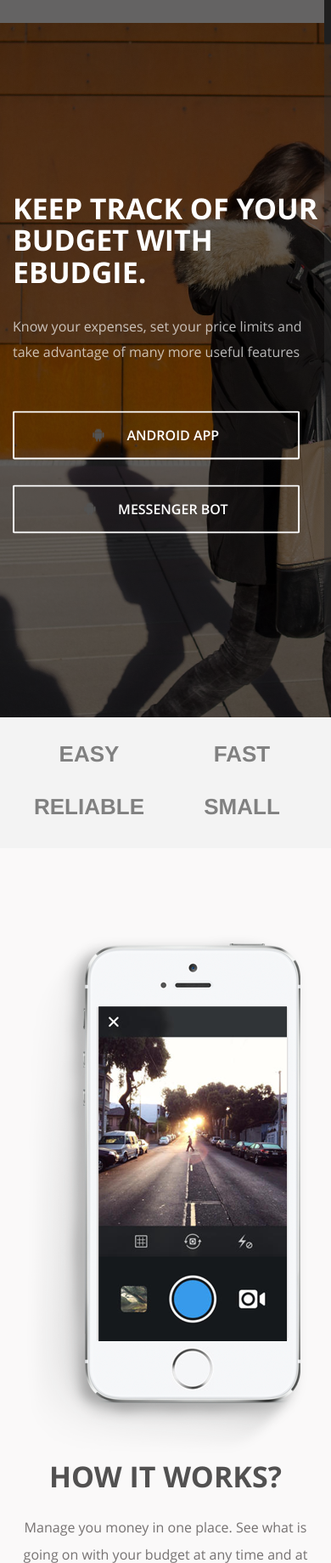
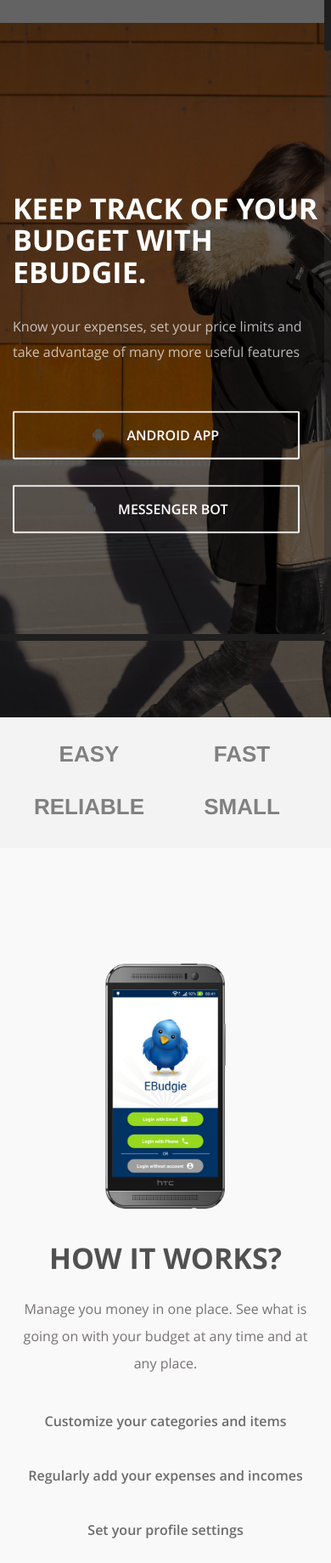
Before and after one commit to nikolay-radkov/ebudgie-website, a PHP site: page / in a window 390 px wide. Shown: the part 90-1929 px from the top of the page at 85% size. Run offline with PHP 8.4, Linux system fonts and the light colour scheme.

Commit message:
Change the phone photo on second section

```diff
--- a/css/main.css
+++ b/css/main.css
@@ -375,7 +375,6 @@ a.app_link{
 }
 
 .about .iphone{
-	max-width: 339px;
 	position: relative;
 	display: inline-block;
 	text-align: center;
--- a/index.html
+++ b/index.html
@@ -105,7 +105,7 @@
       <div class="row">
         <div class="col-md-6 text-center animated wow fadeInLeft">
           <div class="iphone">
-            <img src="img/iphone.png" alt="" titl="">
+            <img src="img/showcase.png" alt="" titl="">
           </div>
         </div>
         <div class="col-md-6 animated wow fadeInRight">
```
Also changed, not shown: img/iphone.png (deleted), img/showcase.png (added).
